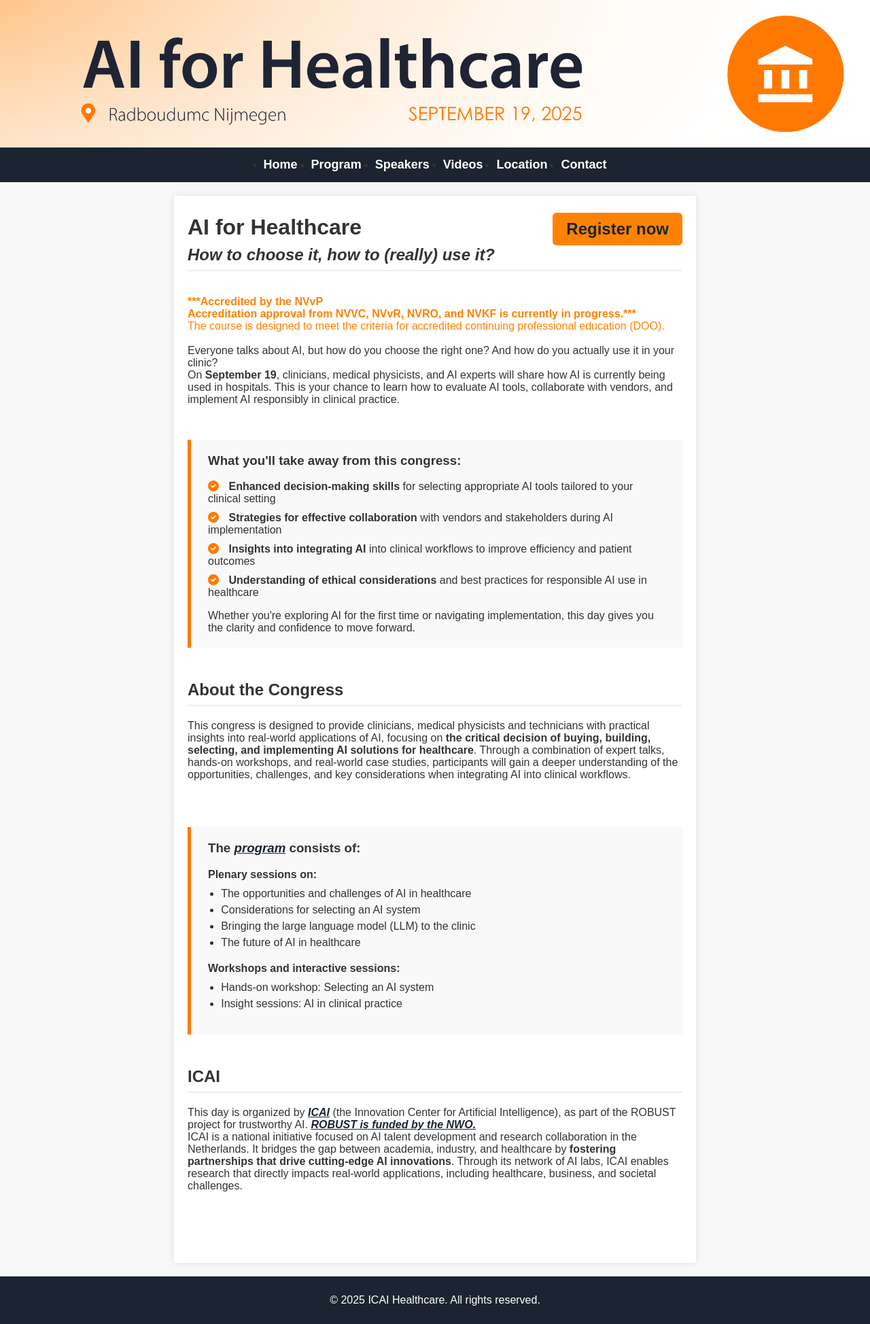
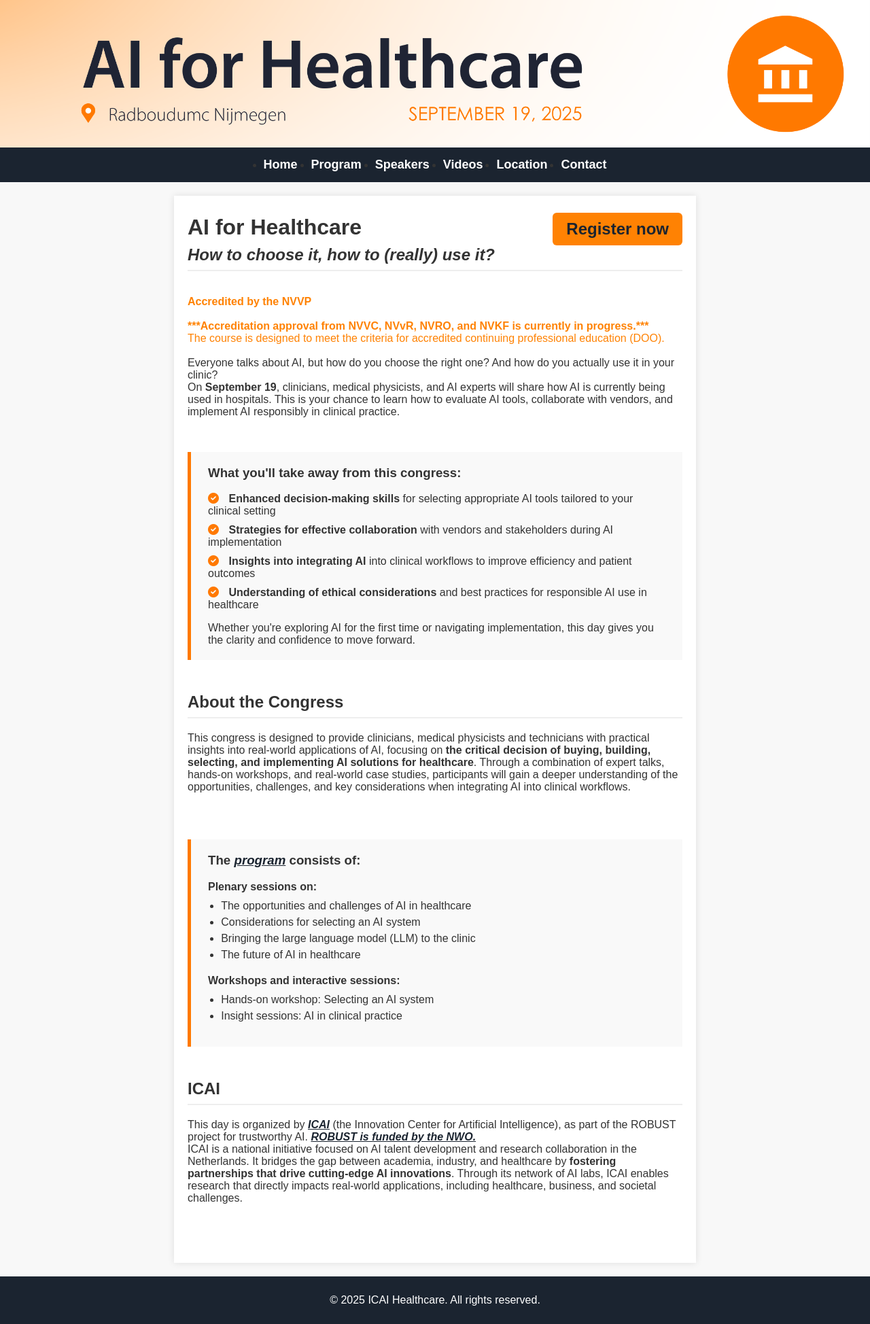
Before and after one commit to marliebesouw/marliebesouw.github.io, a Jekyll site: the page built from index.md, in a window 1280 px wide. Shown: the whole page at 68% size. Built offline with Jekyll 4.4.1, drawn with Linux system fonts in a browser that asks for light colours.

Commit message:
NVVP layout accreditation

```diff
--- a/index.md
+++ b/index.md
@@ -24,8 +24,8 @@
 
 <div class="content">
   <p>
-    <span style="color: #FF8203;"><strong> ***Accredited by the NVvP<br>
-    Accreditation approval from NVVC, NVvR, NVRO, and NVKF is currently in progress.***</strong><br>
+    <span style="color: #FF8203;"><strong> Accredited by the NVVP<br><br>
+    ***Accreditation approval from NVVC, NVvR, NVRO, and NVKF is currently in progress.***</strong><br>
     The course is designed to meet the criteria for accredited continuing professional education (DOO).</span>
     <br><br>
       Everyone talks about AI, but how do you choose the right one? And how do you actually use it in your clinic? <br>
```
